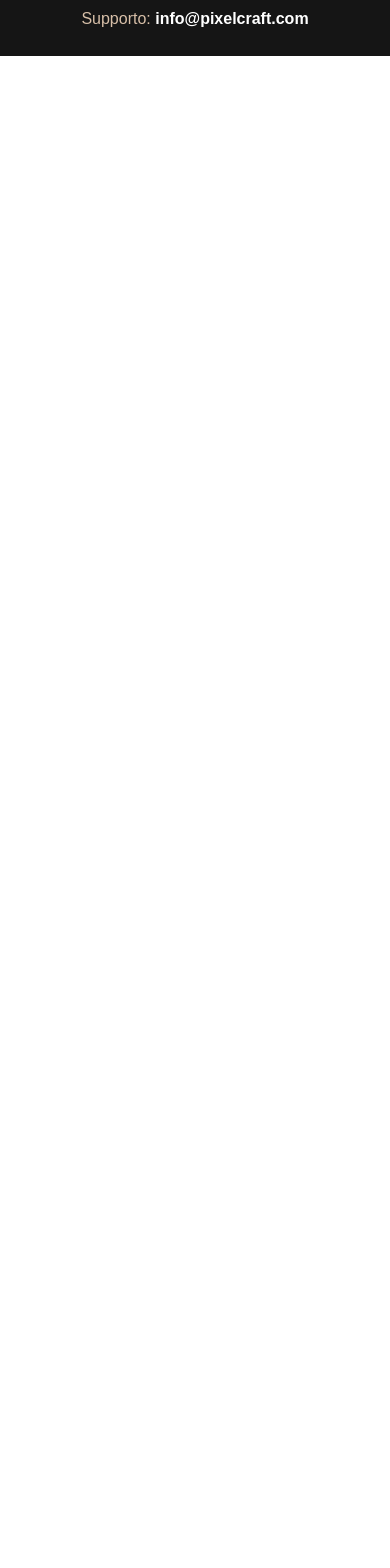
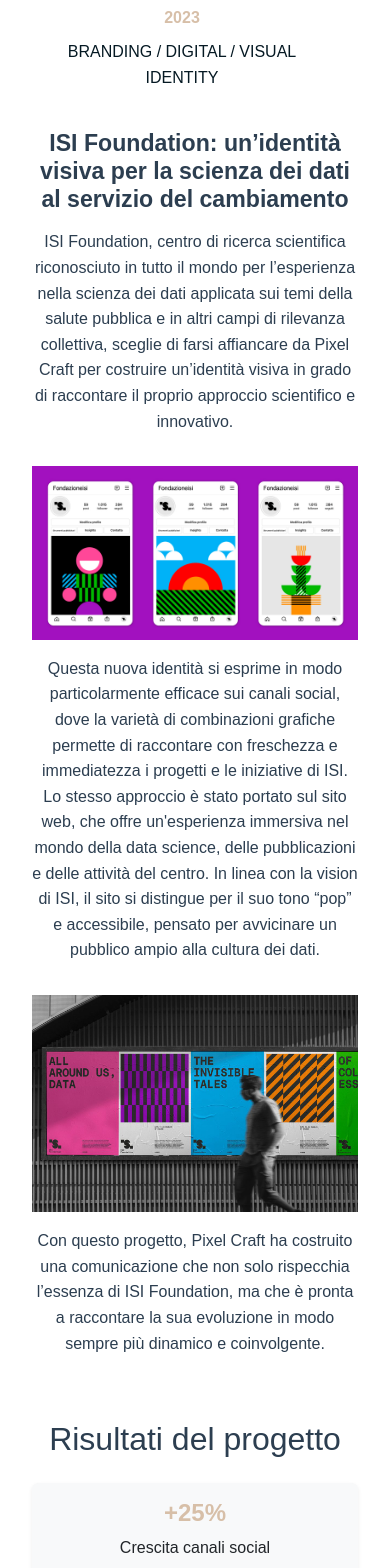
Before and after one commit to gsacco2000/Pixelcraft-Ecommerce, a Vue app: page /case/isifoundation in a window 390 px wide. Shown: the part 380-1948 px from the top of the page. Before the commit the page ends 844 px from the top, so only its background shows below. Built offline with nearby package versions, Linux system fonts and the light colour scheme; what bootstrap-vue-next would draw is missing.

Commit message:
creazione pagina case Isi

```diff
--- a/src/router/index.js
+++ b/src/router/index.js
@@ -13,7 +13,20 @@
     path: "/shop",
     name: "Shop",
     component: () =>
-      import(/* webpackChunkName: "shop" */ "@/views/CatalogView.vue"),
+      import(
+        /* webpackChunkName: "shop" */
+        "@/views/CatalogView.vue"
+      ),
+  },
+
+  {
+    path: "/case/isifoundation",
+    name: "CaseIsifoundation",
+    component: () =>
+      import(
+        /* webpackChunkName: "caseisifoundation" */
+        "@/views/CaseIsifoundation.vue"
+      ),
   },
 ];
 
--- /dev/null
+++ b/src/views/CaseIsifoundation.vue
@@ -0,0 +1,316 @@
+<template>
+  <div>
+    <main class="container casestudy-container py-4">
+      <!-- Immagine di copertina -->
+      <img
+        src="/img.case_isifoundation/casestudy.isifoundation.cover.jpg"
+        alt="Isi Foundation"
+        class="cover-image img-fluid mb-4"
+      />
+
+      <!-- Sezione case study: struttura con flex responsivo -->
+      <section class="case-study d-flex flex-column flex-md-row gap-4 mb-5">
+        <div class="meta flex-shrink-0" style="width: 100%; max-width: 300px">
+          <span class="year d-block fw-bold mb-2">2023</span>
+          <span class="tag">BRANDING / DIGITAL / VISUAL IDENTITY</span>
+        </div>
+        <div class="content flex-grow-1">
+          <h1 class="project-heading fs-3 fs-md-2 mb-3">
+            ISI Foundation: un’identità visiva per la scienza dei dati al
+            servizio del cambiamento
+          </h1>
+          <p>
+            ISI Foundation, centro di ricerca scientifica riconosciuto in tutto
+            il mondo per l’esperienza nella scienza dei dati applicata sui temi
+            della salute pubblica e in altri campi di rilevanza collettiva,
+            sceglie di farsi affiancare da Pixel Craft per costruire un’identità
+            visiva in grado di raccontare il proprio approccio scientifico e
+            innovativo.
+          </p>
+          <img
+            src="/img.case_isifoundation/casestudy.isifoundation1.png"
+            alt="Dettaglio visual del progetto"
+            class="img-fluid my-3"
+          />
+
+          <p>
+            Questa nuova identità si esprime in modo particolarmente efficace
+            sui canali social, dove la varietà di combinazioni grafiche permette
+            di raccontare con freschezza e immediatezza i progetti e le
+            iniziative di ISI. Lo stesso approccio è stato portato sul sito web,
+            che offre un'esperienza immersiva nel mondo della data science,
+            delle pubblicazioni e delle attività del centro. In linea con la
+            vision di ISI, il sito si distingue per il suo tono “pop” e
+            accessibile, pensato per avvicinare un pubblico ampio alla cultura
+            dei dati.
+          </p>
+          <img
+            src="/img.case_isifoundation/casestudy.isifoundation2.jpg"
+            alt="Secondo dettaglio visual del progetto"
+            class="img-fluid my-3"
+          />
+
+          <p>
+            Con questo progetto, Pixel Craft ha costruito una comunicazione che
+            non solo rispecchia l’essenza di ISI Foundation, ma che è pronta a
+            raccontare la sua evoluzione in modo sempre più dinamico e
+            coinvolgente.
+          </p>
+        </div>
+      </section>
+
+      <!-- KPI Section: usando griglia Bootstrap -->
+      <section class="kpi-section mb-5">
+        <h2 class="mb-4">Risultati del progetto</h2>
+        <div class="row row-cols-1 row-cols-sm-2 row-cols-md-3 g-3 text-center">
+          <div class="col">
+            <div class="kpi-box bg-light p-3 rounded shadow-sm">
+              <div class="kpi-value display-5 fw-bold" data-target="25">0</div>
+              <div class="kpi-label fs-6 text-dark mt-2">
+                Crescita canali social
+              </div>
+            </div>
+          </div>
+          <div class="col">
+            <div class="kpi-box bg-light p-3 rounded shadow-sm">
+              <div class="kpi-value display-5 fw-bold" data-target="18">0</div>
+              <div class="kpi-label fs-6 text-dark mt-2">
+                Traffico su sito web
+              </div>
+            </div>
+          </div>
+          <div class="col">
+            <div class="kpi-box bg-light p-3 rounded shadow-sm">
+              <div class="kpi-value display-5 fw-bold" data-target="12">0</div>
+              <div class="kpi-label fs-6 text-dark mt-2">
+                Tempo medio sulla pagina
+              </div>
+            </div>
+          </div>
+        </div>
+      </section>
+    </main>
+
+    <section
+      class="portfolio-section mx-auto p-3 p-md-5"
+      style="max-width: 1200px"
+    >
+      <h2 class="portfolio-header fw-bold mb-4">Progetti correlati</h2>
+      <div class="row g-3">
+        <div class="col-12 col-md-4">
+          <div class="project h-100 d-flex flex-column align-items-center">
+            <div class="project-image-wrapper w-100 mb-3 position-relative">
+              <img
+                src="/img.portfolio/portfolio.tabli.jpg"
+                alt="Tablì Lavazza"
+                class="img-fluid rounded"
+              />
+              <div class="overlay">
+                <div>Una tab al 100% di caffè, il futuro nella tazzina.</div>
+              </div>
+            </div>
+            <div class="project-title fw-bold fs-5 text-center">
+              Tablì Lavazza
+            </div>
+          </div>
+        </div>
+
+        <div class="col-12 col-md-4">
+          <div class="project h-100 d-flex flex-column align-items-center">
+            <div class="project-image-wrapper w-100 mb-3 position-relative">
+              <img
+                src="/img.portfolio/portfolio.abbonamentoMusei.jpg"
+                alt="Abbonamento Musei"
+                class="img-fluid rounded"
+              />
+              <div class="overlay">
+                <div>Una nuova identità per il museo più grande d’Italia.</div>
+              </div>
+            </div>
+            <div class="project-title fw-bold fs-5 text-center">
+              Abbonamento Musei
+            </div>
+          </div>
+        </div>
+
+        <div class="col-12 col-md-4">
+          <div class="project h-100 d-flex flex-column align-items-center">
+            <div class="project-image-wrapper w-100 mb-3 position-relative">
+              <img
+                src="/img.portfolio/portfolio.laVenariaReale.jpg"
+                alt="La Venaria Reale"
+                class="img-fluid rounded"
+              />
+              <div class="overlay">
+                <div>La Reggia si apre a una naturale evoluzione visiva.</div>
+              </div>
+            </div>
+            <div class="project-title fw-bold fs-5 text-center">
+              La Venaria Reale
+            </div>
+          </div>
+        </div>
+      </div>
+    </section>
+
+    <AppNewsletter />
+  </div>
+</template>
+
+<script>
+import AppNewsletter from "@/components/AppNewsletter.vue";
+
+export default {
+  name: "CaseIsifoundation",
+  components: {
+    AppNewsletter,
+  },
+  mounted() {
+    const counters = this.$el.querySelectorAll(".kpi-value");
+    let hasAnimated = false;
+    const animateCounters = () => {
+      counters.forEach((counter) => {
+        const target = +counter.getAttribute("data-target");
+        let count = 0;
+        const increment = () => {
+          const step = Math.ceil(target / 500);
+          count += step;
+          if (count < target) {
+            counter.textContent = `+${count}%`;
+            setTimeout(increment, 100);
+          } else {
+            counter.textContent = `+${target}%`;
+          }
+        };
+        increment();
+      });
+    };
+    const observer = new IntersectionObserver(
+      (entries) => {
+        entries.forEach((entry) => {
+          if (entry.isIntersecting && !hasAnimated) {
+            animateCounters();
+            hasAnimated = true;
+            observer.disconnect();
+          }
+        });
+      },
+      { threshold: 0.3 }
+    );
+    const kpiSection = this.$el.querySelector(".kpi-section");
+    if (kpiSection) {
+      observer.observe(kpiSection);
+    }
+  },
+  methods: {
+    toggleMenu() {
+      // Implementa qui se serve
+    },
+    setActiveStyle() {
+      // Implementa qui se serve
+    },
+  },
+};
+</script>
+
+<style scoped>
+.casestudy-container {
+  max-width: 1200px;
+  margin: 0 auto;
+  padding: 0 var(--padding-large, 3rem);
+}
+
+.cover-image {
+  width: 100%;
+  height: auto;
+  display: block;
+  margin-bottom: 2rem;
+}
+
+.case-study {
+  display: flex;
+  flex-direction: column;
+  gap: 2rem;
+  margin-bottom: 4rem;
+}
+
+@media (min-width: 768px) {
+  .case-study {
+    flex-direction: row;
+    align-items: flex-start;
+  }
+}
+
+.meta {
+  font-size: var(--font-p, 1rem);
+  color: #666;
+  margin-bottom: 1rem;
+}
+
+@media (min-width: 768px) {
+  .meta {
+    width: 30%;
+    margin-bottom: 0;
+  }
+}
+
+.year {
+  display: block;
+  font-weight: bold;
+  margin-bottom: 0.7rem;
+  color: var(--skin-color);
+}
+
+.tag {
+  color: var(--text);
+}
+
+.content {
+  width: 100%;
+}
+
+@media (min-width: 768px) {
+  .content {
+    width: 70%;
+  }
+}
+
+.content img {
+  max-width: 100%;
+  height: auto;
+  margin: 1rem 0;
+}
+
+.kpi-section {
+  margin-bottom: 4rem;
+}
+
+.kpi-box {
+  background: var(--background, #f8f9fa);
+  padding: var(--padding-small, 1rem);
+  text-align: center;
+  border-radius: 0.3rem;
+  box-shadow: 0 0 10px rgba(0, 0, 0, 0.05);
+}
+
+.kpi-value {
+  font-size: 1.5rem;
+  font-weight: bold;
+  color: var(--skin-color);
+}
+
+.kpi-label {
+  margin-top: 0.5rem;
+  font-size: var(--font-p, 1rem);
+  color: #333;
+}
+
+.portfolio-header {
+  max-width: 1200px;
+}
+
+.text-section h2,
+.text-section h3 {
+  margin: 0;
+}
+</style>
--- a/src/views/PortfolioView.vue
+++ b/src/views/PortfolioView.vue
@@ -73,14 +73,14 @@
                 </div>
               </div>
               <div class="project-title fs-5">
-                <a
+                <router-link
                   v-if="project.link"
-                  :href="project.link"
+                  :to="project.link"
                   :aria-label="'vai al progetto ' + project.title"
                   class="text-decoration-none"
                 >
                   {{ project.title }}
-                </a>
+                </router-link>
                 <span v-else class="fw-bold fs-5">{{ project.title }}</span>
               </div>
             </div>
@@ -111,7 +111,7 @@
           alt: "ISI Foundation",
           description:
             "Un sistema grafico dinamico per il rebranding di un centro di ricerca scientifica.",
-          link: "case_isifoundation.html",
+          link: "/case/isifoundation", // modificato in route Vue SPA
         },
         {
           title: "Open Sound Festival",
@@ -119,7 +119,7 @@
           alt: "Open Sound Festival",
           description:
             "Una campagna manifesto per un’esperienza di land music.",
-          link: "case_musicsound.html",
+          link: "/case/musicsound", // meglio usare route Vue o lasciare null
         },
         {
           title: "Tablì Lavazza",
@@ -208,8 +208,6 @@
   padding-left: var(--padding-small, 1rem);
 }
 
-/* Griglia portfolio gestita da Bootstrap: elimina il CSS griglia custom */
-
 /* Ogni progetto */
 .project {
   height: 100%;
```
